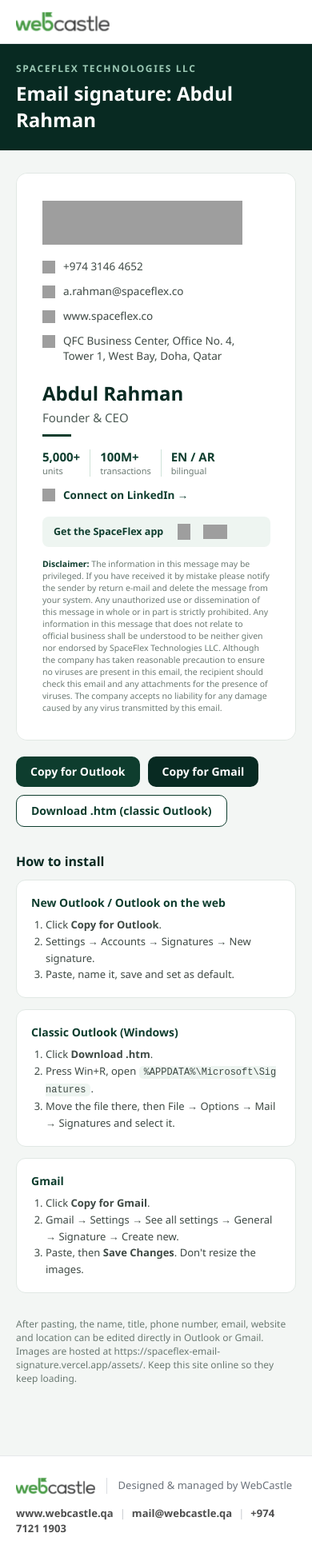
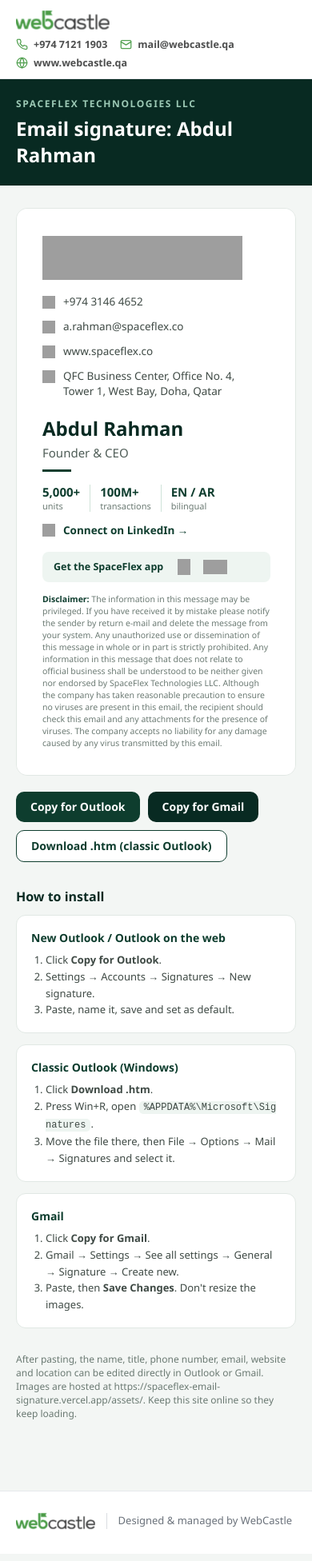
Before and after one commit to vishalsudhan/spaceflex-email-signature, a plain HTML site: page index.html in a window 390 px wide. Shown: the whole page at 80% size. Drawn offline with Linux system fonts and the light colour scheme; grey boxes are pictures that could not be loaded.

Commit message:
WebCastle phone, email and website moved into the page header
Co-Authored-By: Claude Opus 5.5 <noreply@anthropic.com>
Claude-Session: https://claude.ai/code/session_015rD8QKVaLRxDmrH4EqXnRB

```diff
--- a/index.html
+++ b/index.html
@@ -31,24 +31,25 @@
 </style>
 <style id="wc-brand-css">
   .wc-top{background:#fff;border-bottom:1px solid #E6E8EB}
-  .wc-top .in{max-width:860px;margin:0 auto;padding:14px 20px;display:flex;align-items:center;justify-content:space-between;gap:16px}
+  .wc-top .in{max-width:860px;margin:0 auto;padding:12px 20px;display:flex;flex-wrap:wrap;align-items:center;justify-content:space-between;gap:10px 24px}
   .wc-top a{display:inline-flex;align-items:center;text-decoration:none}
   .wc-top img{height:26px;width:auto;display:block}
-  .wc-top .tag{font:600 12px/1 'Segoe UI','Helvetica Neue',Helvetica,Arial,sans-serif;letter-spacing:1.4px;text-transform:uppercase;color:#4D4E4E}
-  .wc-top .tag b{color:#53A151;font-weight:700}
+  .wc-top .brand{display:flex;align-items:center;gap:14px}
+  .wc-top .tag{font:600 11.5px/1 'Segoe UI','Helvetica Neue',Helvetica,Arial,sans-serif;letter-spacing:1.3px;text-transform:uppercase;color:#7A7F86;border-left:1px solid #DADDE1;padding-left:14px}
+  .wc-top .links{display:flex;flex-wrap:wrap;align-items:center;gap:6px 18px;font:600 13px/1.2 'Segoe UI','Helvetica Neue',Helvetica,Arial,sans-serif}
+  .wc-top .links a{color:#4D4E4E;gap:7px}
+  .wc-top .links a:hover{color:#53A151}
+  .wc-top .links svg{width:15px;height:15px;flex:none;fill:none;stroke:#53A151;stroke-width:2;stroke-linecap:round;stroke-linejoin:round}
   .wc-foot{background:#fff;border-top:1px solid #E6E8EB;margin-top:24px}
   .wc-foot .in{max-width:860px;margin:0 auto;padding:26px 20px 30px;display:flex;flex-wrap:wrap;align-items:center;justify-content:space-between;gap:14px 28px;font:13px/1.5 'Segoe UI','Helvetica Neue',Helvetica,Arial,sans-serif;color:#6B727B}
   .wc-foot img{height:22px;width:auto;display:block}
   .wc-foot .brand{display:flex;align-items:center;gap:14px}
   .wc-foot .brand span{border-left:1px solid #DADDE1;padding-left:14px}
-  .wc-foot .links a{color:#4D4E4E;text-decoration:none;font-weight:600}
-  .wc-foot .links a:hover{color:#53A151}
-  .wc-foot .links i{font-style:normal;color:#C4C8CD;margin:0 8px}
-  @media (max-width:700px){.wc-top .tag{display:none} .wc-foot .in{flex-direction:column;align-items:flex-start}}
+  @media (max-width:760px){.wc-top .tag{display:none} .wc-top .links{gap:8px 16px;font-size:12.5px} .wc-foot .in{flex-direction:column;align-items:flex-start}}
 </style>
 </head>
 <body>
-<div class="wc-top" id="wc-top"><div class="in"><a href="https://www.webcastle.qa/" target="_blank" rel="noopener" aria-label="WebCastle"><img src="/assets/webcastle-wordmark.png" alt="WebCastle"></a><span class="tag">Email Signature Studio <b>&middot;</b> by WebCastle</span></div></div>
+<div class="wc-top" id="wc-top"><div class="in"><div class="brand"><a href="https://www.webcastle.qa/" target="_blank" rel="noopener" aria-label="WebCastle"><img src="/assets/webcastle-wordmark.png" alt="WebCastle"></a><span class="tag">Email Signature Studio</span></div><div class="links"><a href="tel:+97471211903"><svg viewBox="0 0 24 24"><path d="M22 16.9v3a2 2 0 0 1-2.2 2 19.8 19.8 0 0 1-8.6-3.1 19.5 19.5 0 0 1-6-6A19.8 19.8 0 0 1 2.1 4.2 2 2 0 0 1 4.1 2h3a2 2 0 0 1 2 1.7c.1.9.4 1.8.7 2.7a2 2 0 0 1-.5 2.1L8 9.8a16 16 0 0 0 6 6l1.3-1.3a2 2 0 0 1 2.1-.4c.9.3 1.8.6 2.7.7a2 2 0 0 1 1.7 2z"/></svg>+974 7121 1903</a><a href="mailto:mail@webcastle.qa"><svg viewBox="0 0 24 24"><rect x="2" y="4" width="20" height="16" rx="2"/><path d="m22 7-10 6L2 7"/></svg>mail@webcastle.qa</a><a href="https://www.webcastle.qa/" target="_blank" rel="noopener"><svg viewBox="0 0 24 24"><circle cx="12" cy="12" r="10"/><path d="M2 12h20M12 2a15.3 15.3 0 0 1 4 10 15.3 15.3 0 0 1-4 10 15.3 15.3 0 0 1-4-10 15.3 15.3 0 0 1 4-10z"/></svg>www.webcastle.qa</a></div></div></div><!--/wc-top-->
 <header><div class="in"><p>SpaceFlex Technologies LLC</p><h1>Email signature: Abdul Rahman</h1></div></header>
 <div class="wrap">
   <div class="card" id="sig">
@@ -232,7 +233,7 @@
   </div>
   <footer>After pasting, the name, title, phone number, email, website and location can be edited directly in Outlook or Gmail. Images are hosted at https://spaceflex-email-signature.vercel.app/assets/. Keep this site online so they keep loading.</footer>
 </div>
-<footer class="wc-foot" id="wc-foot"><div class="in"><div class="brand"><a href="https://www.webcastle.qa/" target="_blank" rel="noopener"><img src="/assets/webcastle-wordmark.png" alt="WebCastle"></a><span>Designed &amp; managed by WebCastle</span></div><div class="links"><a href="https://www.webcastle.qa/" target="_blank" rel="noopener">www.webcastle.qa</a><i>|</i><a href="mailto:mail@webcastle.qa">mail@webcastle.qa</a><i>|</i><a href="tel:+97471211903">+974 7121 1903</a></div></div></footer>
+<footer class="wc-foot" id="wc-foot"><div class="in"><div class="brand"><a href="https://www.webcastle.qa/" target="_blank" rel="noopener"><img src="/assets/webcastle-wordmark.png" alt="WebCastle"></a><span>Designed &amp; managed by WebCastle</span></div></div></footer>
 <script>
 document.querySelectorAll('[data-copy]').forEach(btn => btn.addEventListener('click', async () => {
   const el = document.querySelector('#' + btn.dataset.copy + ' > table');
```
Also changed, not shown: team.html (+10 -9 lines).
